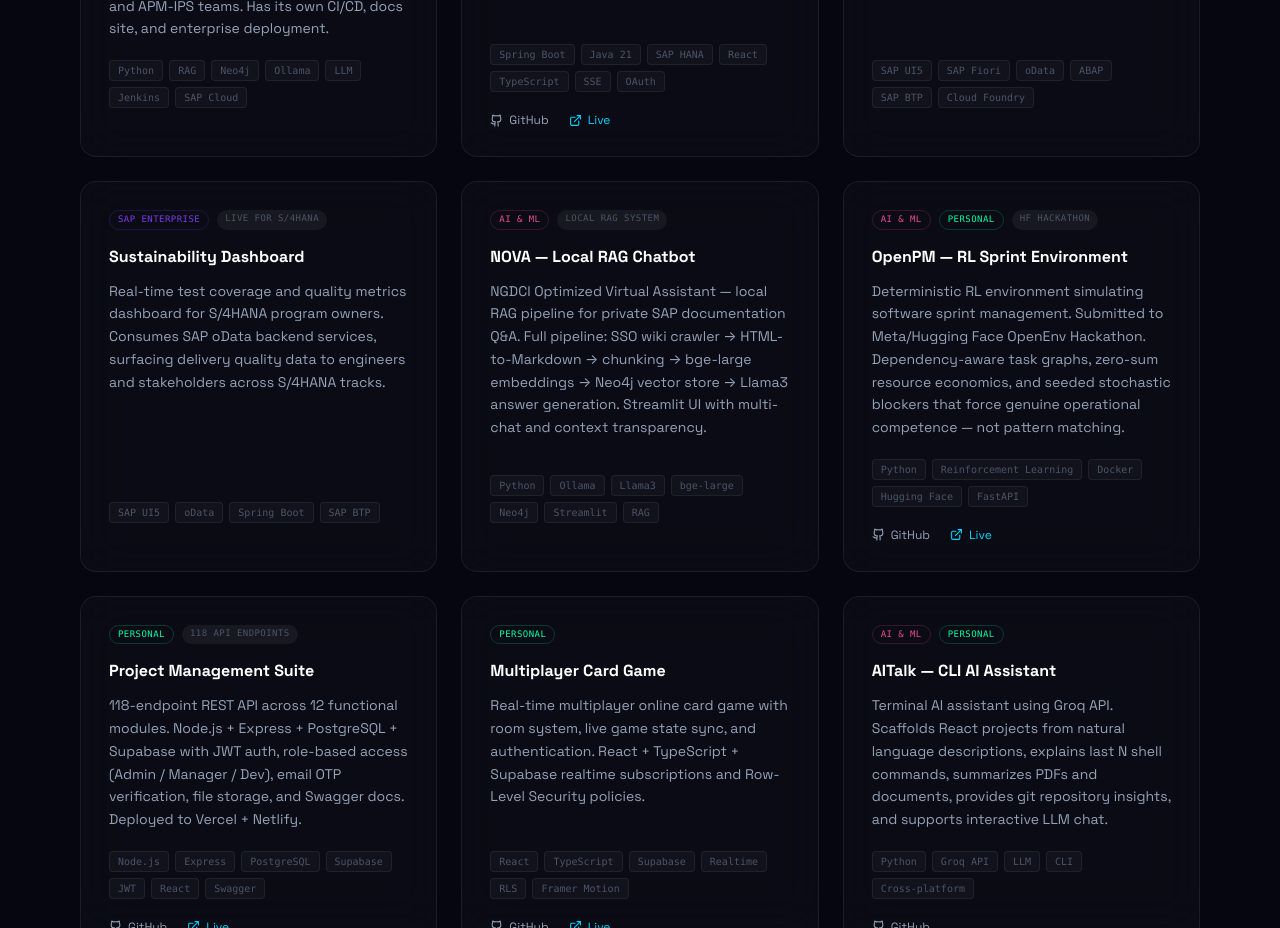
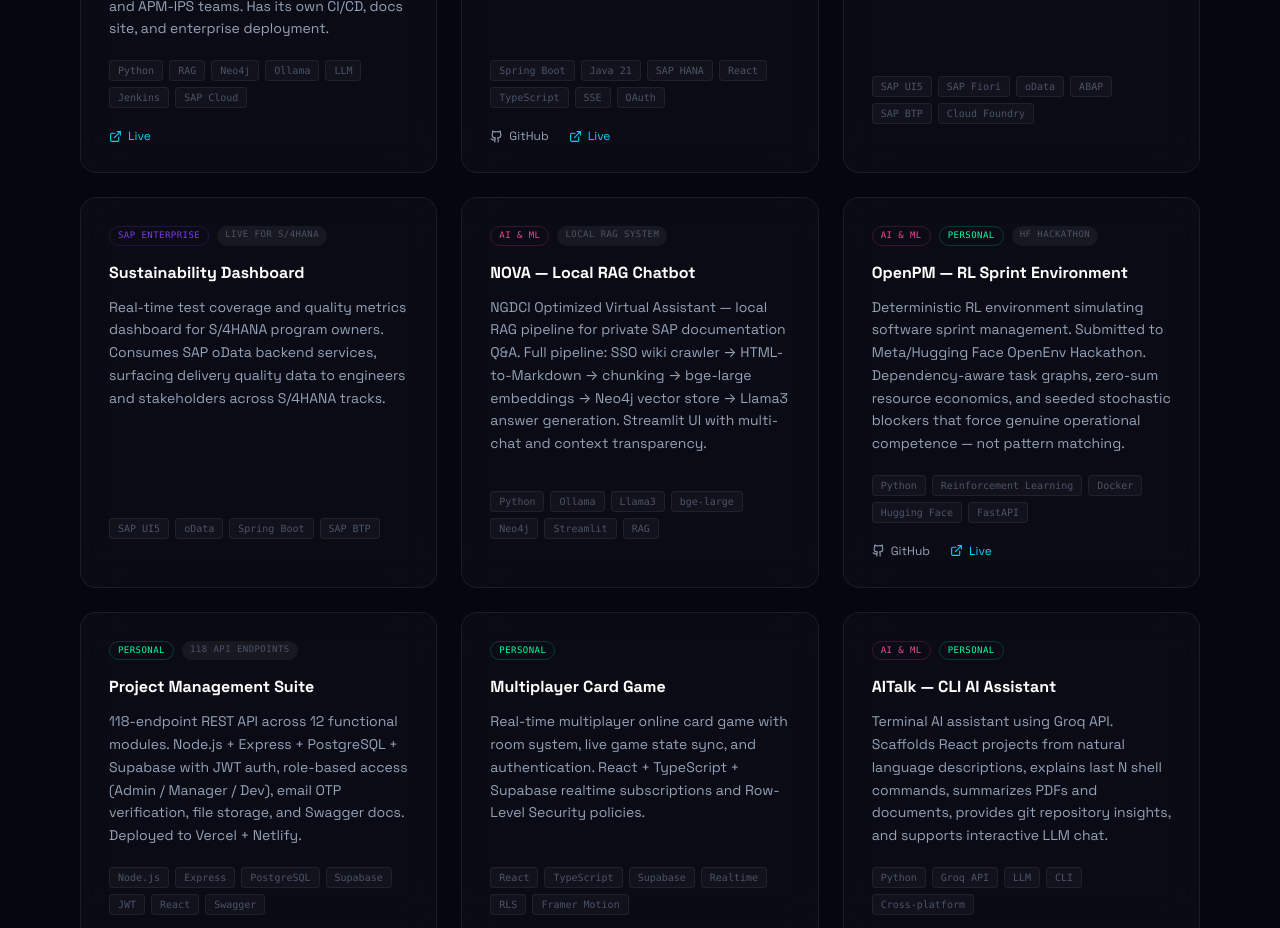
Before and after one commit to divyanshjha30/portfolio, a React (Vite) app: page / in a window 1280 px wide. Shown: the part 4720-5648 px from the top of the page. Built offline with nearby package versions, Linux system fonts and the light colour scheme.

Commit message:
fix: restore FISH live link

```diff
--- a/src/components/sections/ProjectsSection.tsx
+++ b/src/components/sections/ProjectsSection.tsx
@@ -22,6 +22,7 @@
       "Production enterprise AI chatbot deployed on SAP cloud infrastructure. Full RAG pipeline (Python + Ollama + Neo4j vector store) enabling LLM-grounded responses over large-scale SAP internal wikis. Cross-LoB collaboration between CALM NG-DCI and APM-IPS teams. Has its own CI/CD, docs site, and enterprise deployment.",
     tech: ["Python", "RAG", "Neo4j", "Ollama", "LLM", "Jenkins", "SAP Cloud"],
     categories: ["SAP Enterprise", "AI & ML"],
+    live: "https://fish.datalake-svcprovider.c.eu-de-2.cloud.sap",
     badge: "Production-deployed",
     featured: true,
   },
```
